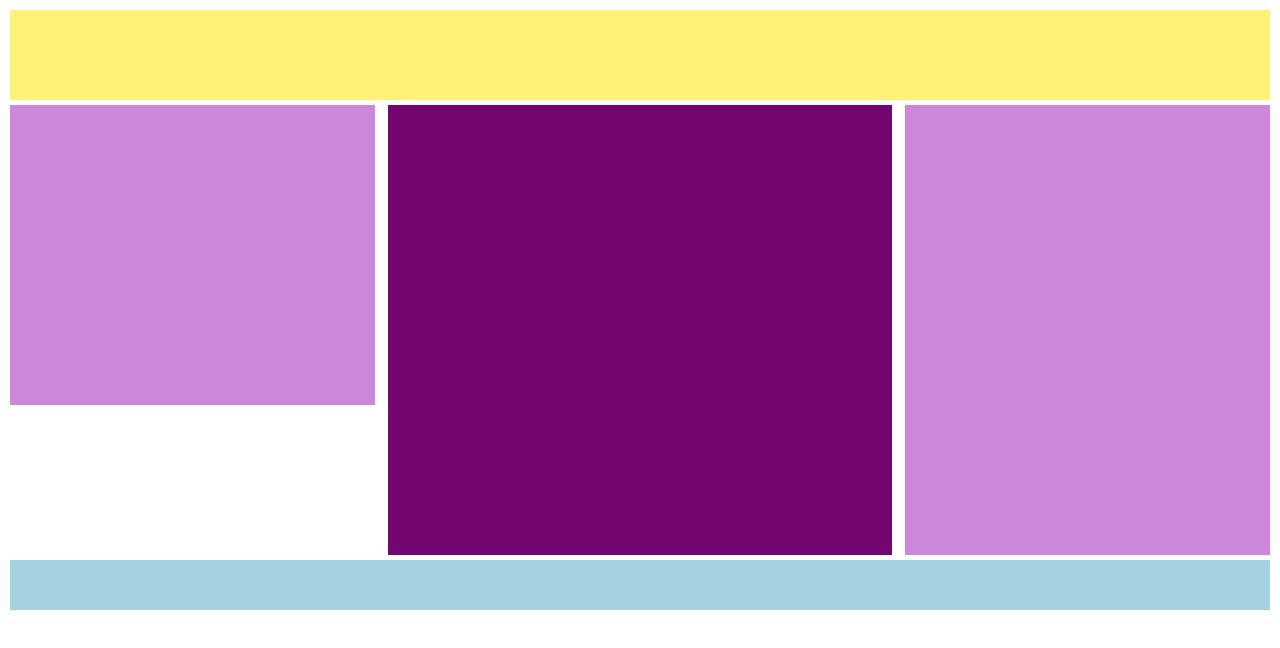
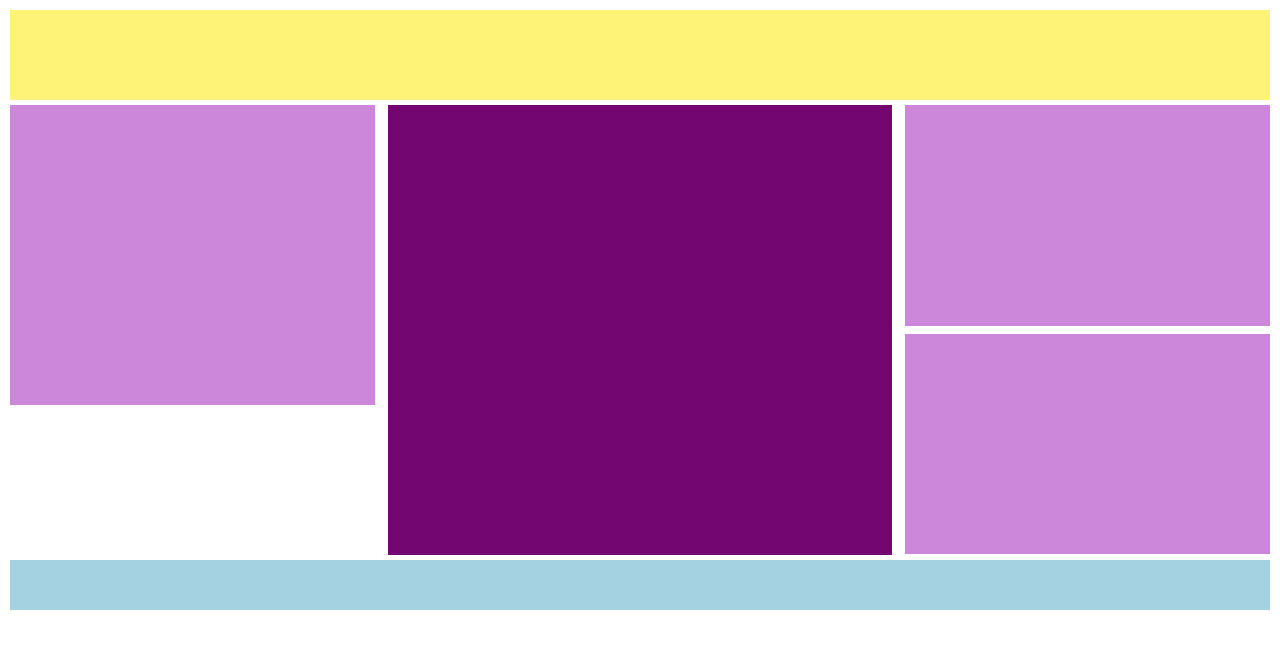
Before and after one commit to 10thDocta/htmlcss-struttura-wp, a plain HTML site: page index.html in a window 1280 px wide. Drawn offline with Linux system fonts and the light colour scheme.

Commit message:
Aggiunti i 2 div a destra

```diff
--- a/css/style.css
+++ b/css/style.css
@@ -17,6 +17,7 @@ header {
 /* inizio main */
 .main-container {
   margin: 5px 0;
+  /* cercando online ho trovato questa proprietà flow-root */
   display: flow-root;
 }
 
@@ -39,7 +40,16 @@ header {
   float: left;
   height: 450px;
   width: 29%;
+}
+
+.right-up, .right-down {
+  height: 49%;
   background-color: #CC87DA;
+}
+
+.right-up {
+  /* 2,3% perché non mi semrbava pixel perfect :D, altrimenti avrei dato 2% */
+  margin-bottom: 2.3%;
 }
 
 /* inizio footer */
```
